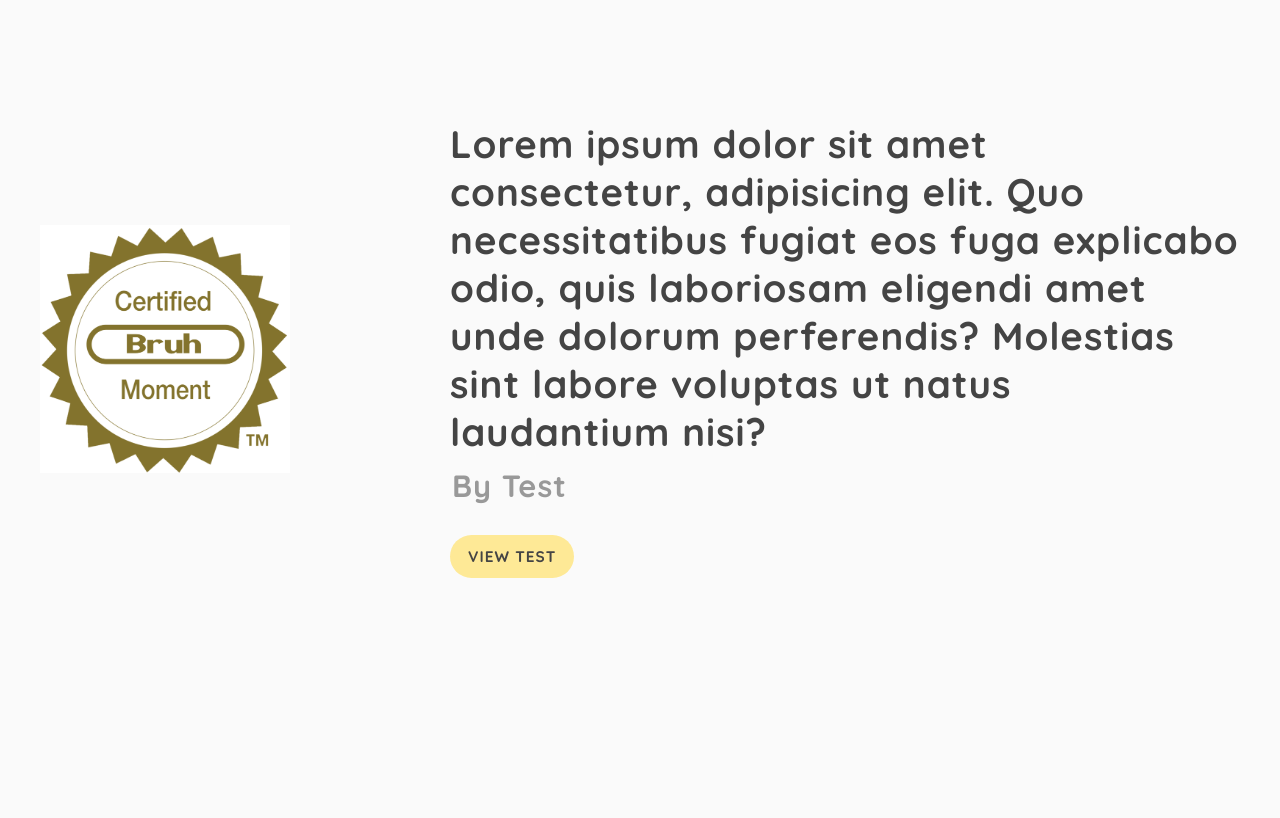
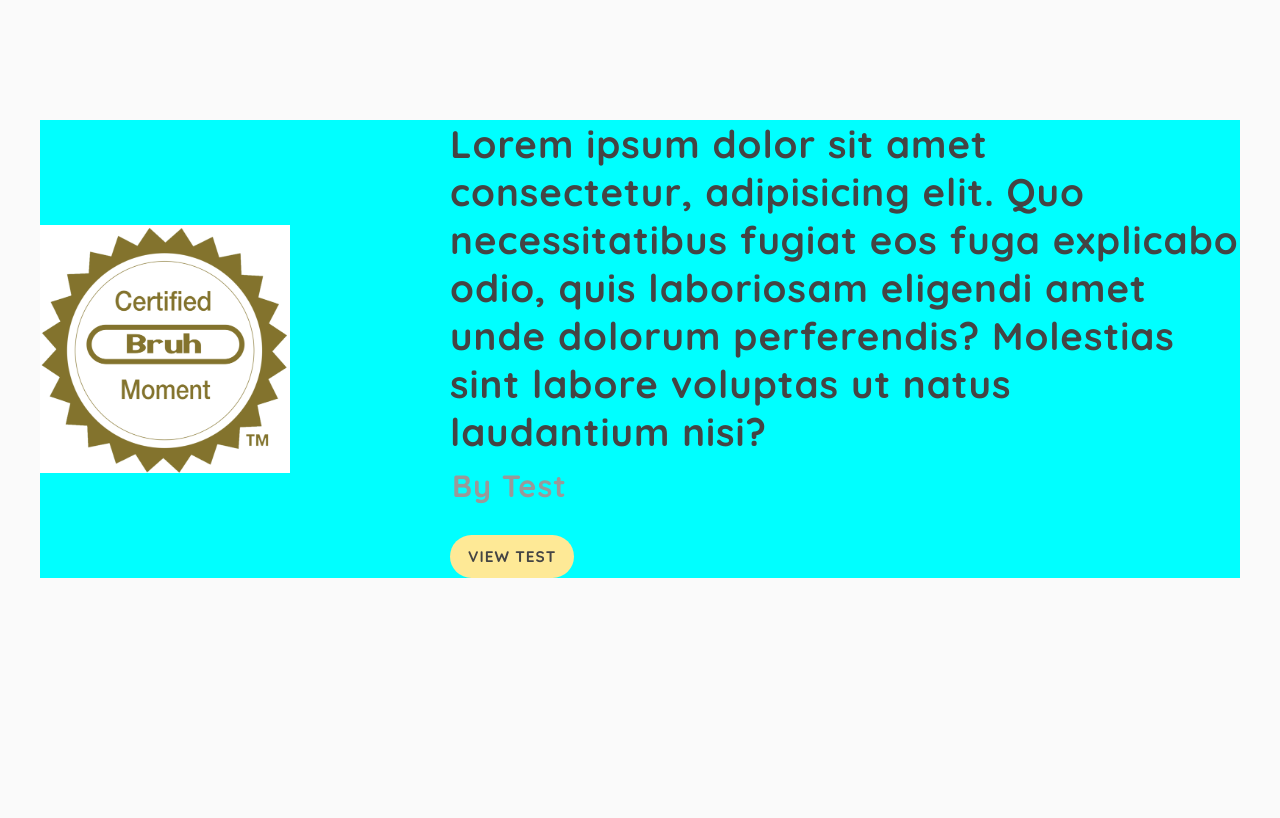
Before and after one commit to villegust/skol-arbete, a Node server app: page / in a window 1280 px wide. Shown: the part 56-874 px from the top of the page. Run offline with Node 20, Linux system fonts and the light colour scheme; some libraries are stand-ins or nearby versions.

Commit message:
fin bakgrund

```diff
--- a/webbserverprg/slutprolekt/public/style.css
+++ b/webbserverprg/slutprolekt/public/style.css
@@ -89,6 +89,7 @@ button{
 header{
   display: flex;
   align-items: center;
+  background-color: aqua;
 }
 header img{
   width: 250px;
```
